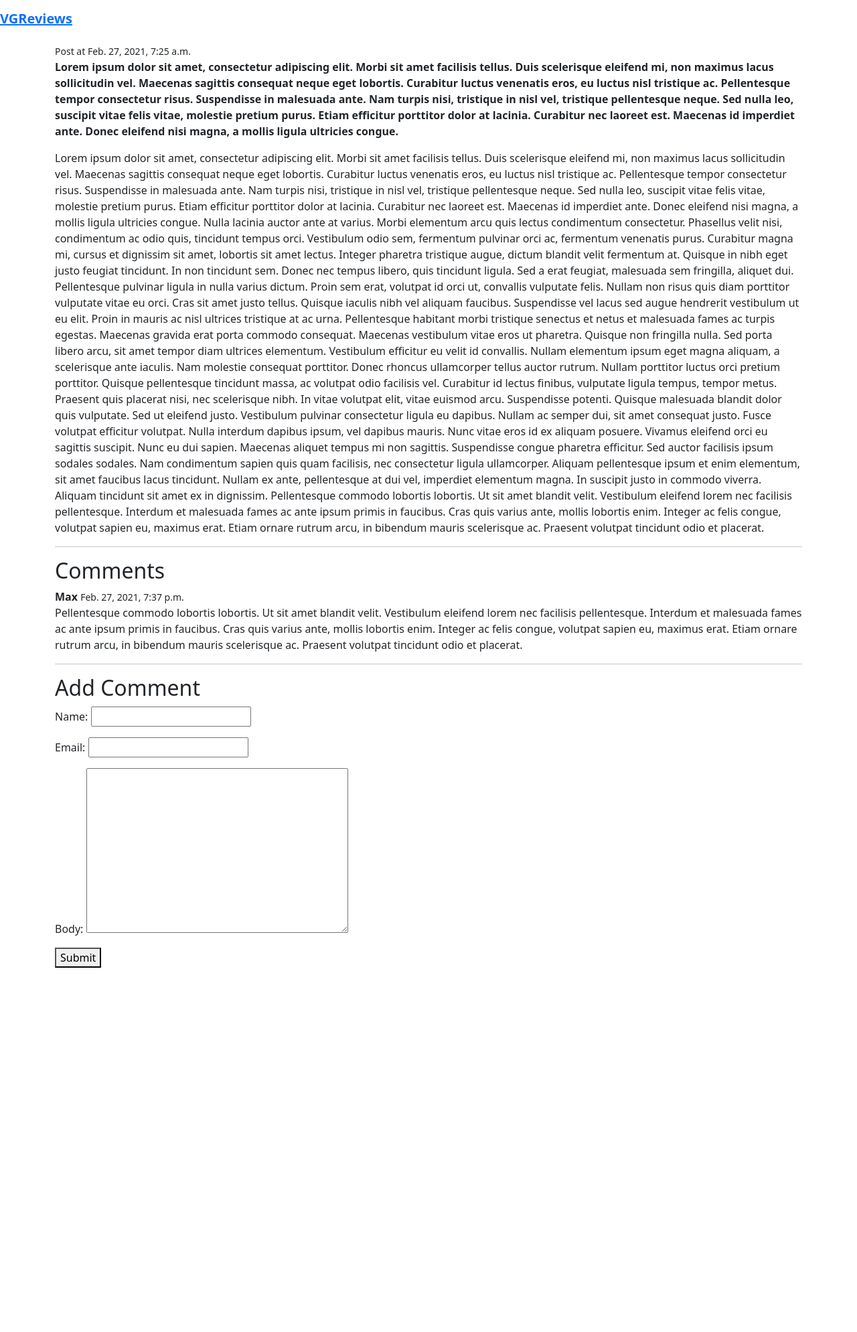
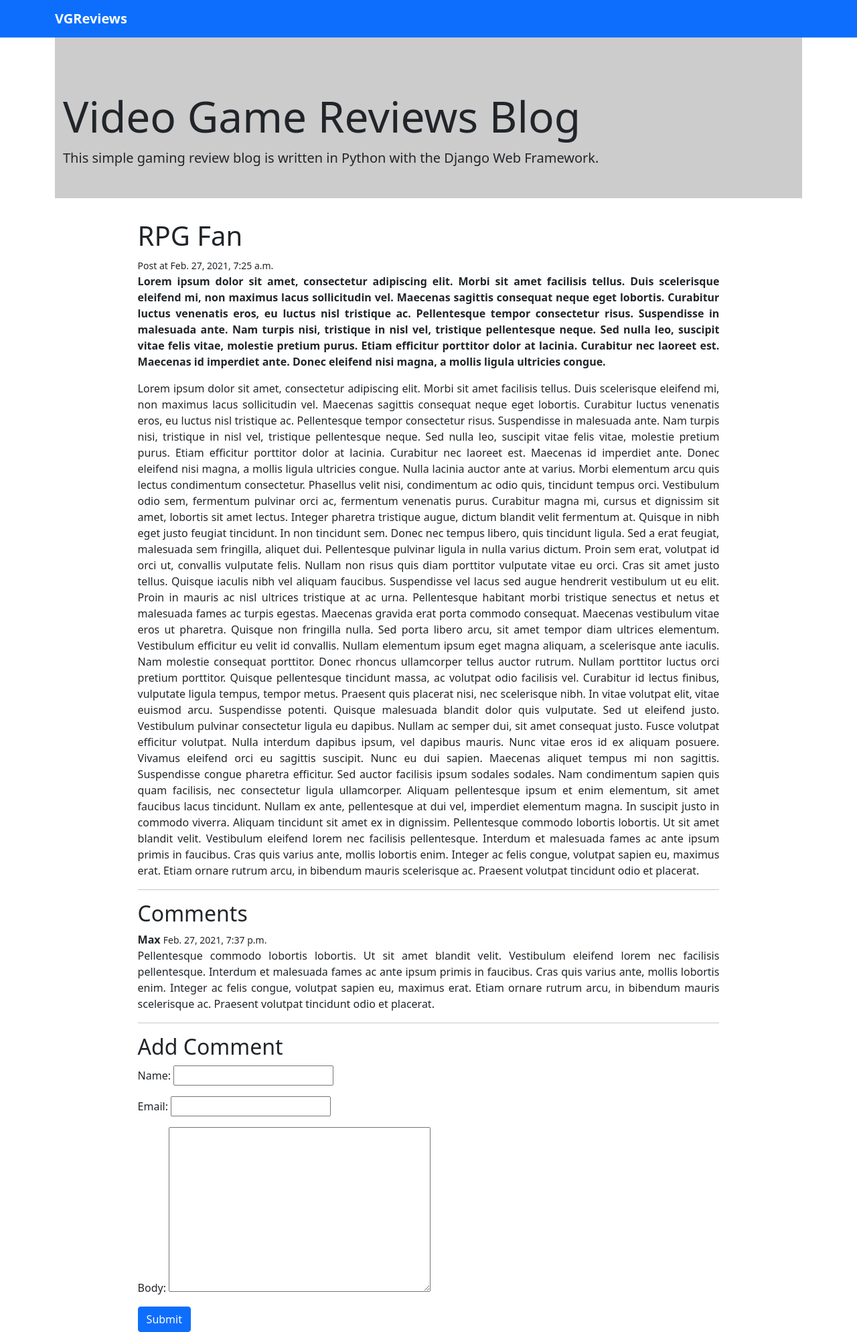
Before and after one commit to aribrahimi/VGReviews, a Django app: a page that uses blog/templates/blog/base.html in a window 1280 px wide. Shown: the whole page at 67% size. Before the commit the page ends 1445 px from the top, so only its background shows below. Run offline with Django 3.2, Linux system fonts and the light colour scheme; data comes from the database, SQL or seed files in the repository.

Commit message:
ui-design updated

```diff
--- a/blog/templates/blog/base.html
+++ b/blog/templates/blog/base.html
@@ -10,14 +10,24 @@
       integrity="sha384-BmbxuPwQa2lc/FVzBcNJ7UAyJxM6wuqIj61tLrc4wSX0szH/Ev+nYRRuWlolflfl"
       crossorigin="anonymous"
     />
+    <link rel="preconnect" href="https://fonts.gstatic.com">
+<link href="https://fonts.googleapis.com/css2?family=Oswald:wght@200;300;500;600&display=swap" rel="stylesheet">
     <title>VGReviews</title>
   </head>
   <body>
-    <nav class="navbar is-info">
-      <div class="navbar-brand">
-        <a href="/" class="navbar-item"><strong>VGReviews</strong></a>
+    <nav class="navbar navbar-dark bg-primary">
+      <div class="container">
+        <a href="/" class="navbar-brand"><strong>VGReviews</strong></a>
       </div>
     </nav>
+    <div class="container" style="padding-bottom: 2rem;">
+      <div class="jumbotron primary" style="height:15rem;background:#ccc !important;">
+        <div class="container" style="padding-top:5rem">
+          <h1 class="display-3"><strong>Video Game Reviews Blog</strong></h1>
+          <p class="lead">This simple gaming review blog is written in Python with the Django Web Framework.</p>
+        </div>
+      </div>
+    </div>
     <section class="section">
       <div class="container">{%block content%} {% endblock %}</div>
     </section>
--- a/blog/templates/blog/post_detail.html
+++ b/blog/templates/blog/post_detail.html
@@ -1,20 +1,19 @@
-{% extends 'blog/base.html' %}
-
-{% block content %}
-    <h1 class="title">{{Post.title}} </h1>
+{% extends 'blog/base.html' %} {% block content %}
+<div class="container" style="width: 80%; text-align: justify;">
+  <h1 class="title">{{post.title}}</h1>
   <small>Post at {{post.date_added}} </small>
   <p><strong>{{ post.intro}}</strong></p>
   <p>{{ post.body}}</p>
-    <hr>
-    <h2 class=subtitle>Comments</h2>
+  <hr />
+  <h2 class="subtitle">Comments</h2>
   {% for comment in post.comments.all %}
   <article class="media">
     <div class="media-content">
       <div class="content">
         <p>
-                    <strong>{{ comment.name}}  </strong>
+          <strong>{{ comment.name}} </strong>
           <small>{{comment.date_added}}</small>
-                    <br>
+          <br />
           {{ comment.body}}
         </p>
       </div>
@@ -25,16 +24,17 @@
     <p>No comments yet!</p>
   </div>
   {% endfor %}
-    <hr>
+  <hr />
   <h2 class="subtitle">Add Comment</h2>
   <form method="post" action=".">
-        {% csrf_token %}
-        {{ form.as_p }}
+    {% csrf_token %} {{ form.as_p }}
 
     <div class="field">
       <div class="control">
-                <button class="button is-success">Submit</button>
+        <button type="submit" class="btn btn-primary">Submit</button>
       </div>
     </div>
   </form>
+</div>
+
 {% endblock %}
```
Also changed, not shown: blog/templates/blog/frontpage.html (+9 -5 lines). Lines whose indentation alone changed are shown as unchanged.
